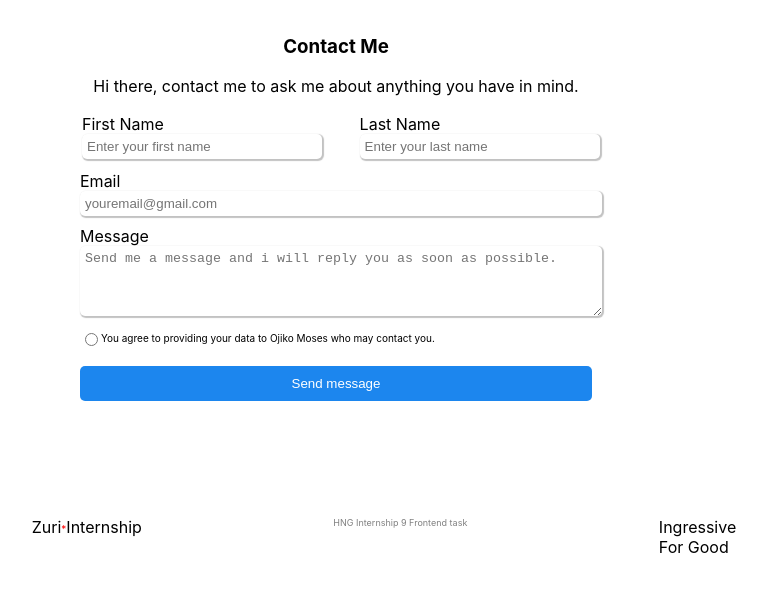
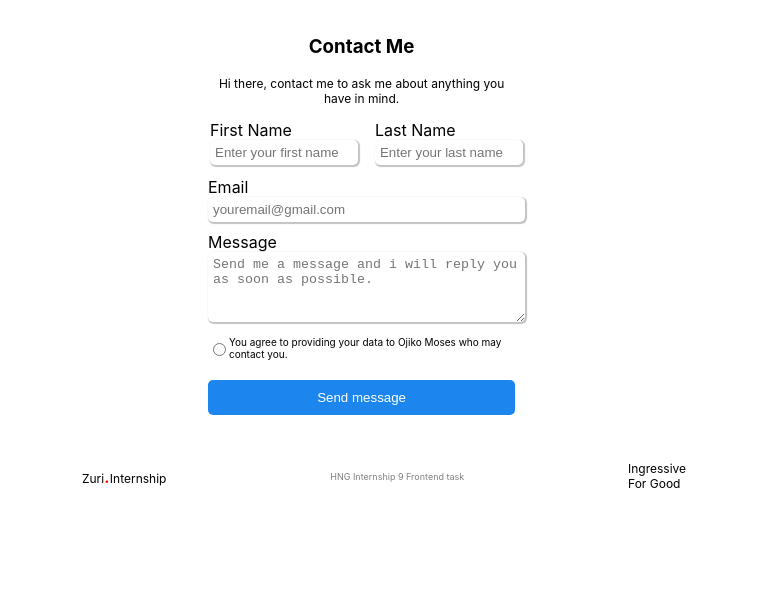
Before and after one commit to mosesojiko/zuri-stage1, a React (Create React App) app: page /contact in a window 1280 px wide. Shown: the top 592 px of the page, without its empty margins (256-1023 px from the left). Built offline with nearby package versions, Linux system fonts and the light colour scheme.

Commit message:
Style: made some adjustment in styling

```diff
--- a/src/App.css
+++ b/src/App.css
@@ -8,12 +8,13 @@
   justify-content: center;
   width: 50%;
   margin: 0 auto;
-  padding-bottom: 20px;
+  padding-bottom: 10px;
 }
 
 #profile_img {
   height: auto;
-  margin-top: 20px;
+  margin-top: 10px;
+  width:250px;
   max-width: 300px;
   border-radius: 50%;
   display: block;
@@ -34,12 +35,12 @@
 
 
 .profile-links > div {
-  margin-bottom: 10px;
+  margin-bottom: 5px;
 }
 a {
   display: block;
   background: #4E9CAF;
-  padding: 10px;
+  padding: 1px;
   text-align: center;
   border-radius: 5px;
   color: white;
@@ -55,6 +56,13 @@ a {
   background-color: brown;
 }
 
-a > h3 {
+a > h4 {
   color: yellow;
+  padding: 0;
+  margin: 0;
 }
+a > p {
+  padding: 0;
+  margin: 0;
+  font-size: 12px;
+}
--- a/src/App.js
+++ b/src/App.js
@@ -12,11 +12,11 @@ function App() {
       </Routes>
 
       <footer>
-        <div>Zuri<span style={{ color: "red", fontSize: "10px"}}>*</span>Internship</div>
+        <div style={{fontSize:"12px"}}>Zuri<span style={{ color: "red", fontSize: "20px"}}>.</span>Internship</div>
         <div style={{color:"gray", fontSize:"9px"}}>HNG Internship 9 Frontend task</div>
         <div>
-          <p style={{padding:0, margin:0}}>Ingressive</p>
-          <p style={{padding:0, margin:0}}>For Good</p>
+          <p style={{padding:0, margin:0, fontSize:"12px"}}>Ingressive</p>
+          <p style={{padding:0, margin:0,fontSize:"12px"}}>For Good</p>
         </div>
       </footer>
     </BrowserRouter>
--- a/src/index.css
+++ b/src/index.css
@@ -15,9 +15,10 @@ code {
 footer {
   display: flex;
   justify-content: space-around;
-  width: 70%;
+  align-items: center;
+  width: 60%;
   margin: 0 auto;
-  margin-top: 100px;
+  margin-top: 30px;
   bottom: 0;
   position: relative;
 }
--- a/src/pages/Contact.css
+++ b/src/pages/Contact.css
@@ -1,6 +1,6 @@
 
 .contact_form_container {
-    width: 50%;
+    width: 30%;
     margin: 0 auto;
 }
 .contact_form {
--- a/src/pages/Contact.js
+++ b/src/pages/Contact.js
@@ -28,7 +28,7 @@ function Contact() {
         <div className='contact_form_container'>
             <form className='contact_form' onSubmit={handleSubmit}>
                 <h3 style={{textAlign:"center"}}>Contact Me</h3>
-                <p style={{textAlign:"center"}}>Hi there, contact me to ask me about anything you have in mind.</p>
+                <p style={{textAlign:"center",fontSize:"12px"}}>Hi there, contact me to ask me about anything you have in mind.</p>
                 <div className='contact_form_namecontainer'>
                     <div>
                         <lable htmlFor="first_name">First Name</lable>
--- a/src/pages/Home.js
+++ b/src/pages/Home.js
@@ -25,7 +25,7 @@ function Home() {
         <div>
       <a id="books" href='https://books.zuri.team' target="_blank">
 
-              <h3>Books</h3>
+              <h4>Books</h4>
               <p>This is where you find books about design and coding.</p>
 
       </a>
@@ -33,7 +33,7 @@ function Home() {
         <div>
       <a id="book_python" href='https://books.zuri.team/python-for-beginners?ref_id=mosganda' target="_blank">
 
-              <h3>Python for beginners</h3>
+              <h4>Python for beginners</h4>
               <p>The best rated book for python development. Only two copies remaining.</p>
 
       </a>
@@ -41,7 +41,7 @@ function Home() {
         <div>
       <a id="pitch" href='https://background.zuri.team' target="_blank">
 
-              <h3>Pitch</h3>
+              <h4>Pitch</h4>
               <p>My job is to run background checks on coders in less than 30 minutes.</p>
 
       </a>
@@ -49,7 +49,7 @@ function Home() {
         <div>
       <a id="book_design" href='https://books.zuri.team/design-rules' target="_blank">
 
-              <h3>Design Rules</h3>
+              <h4>Design Rules</h4>
               <p>Become a professional designer for free.</p>
 
       </a>
```
